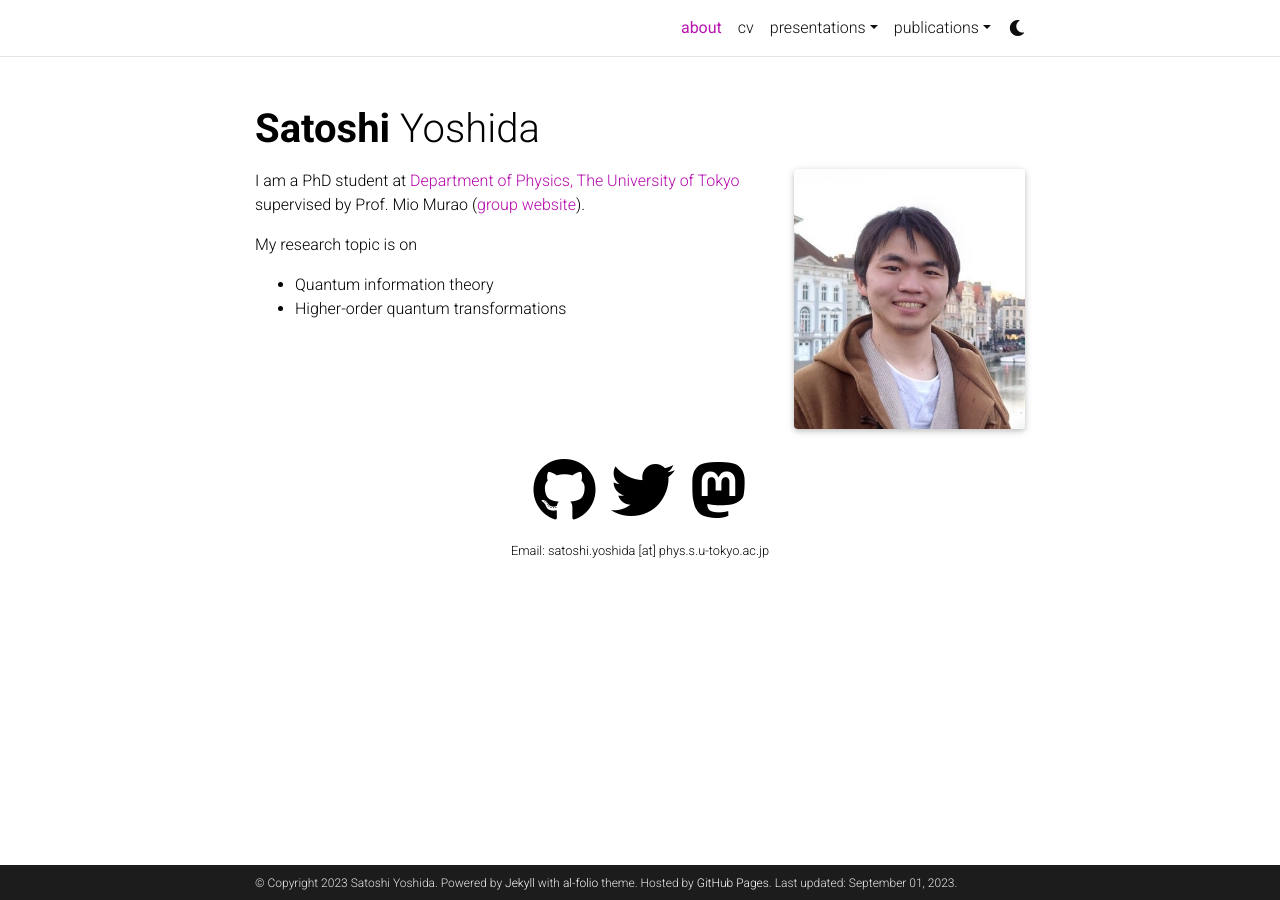
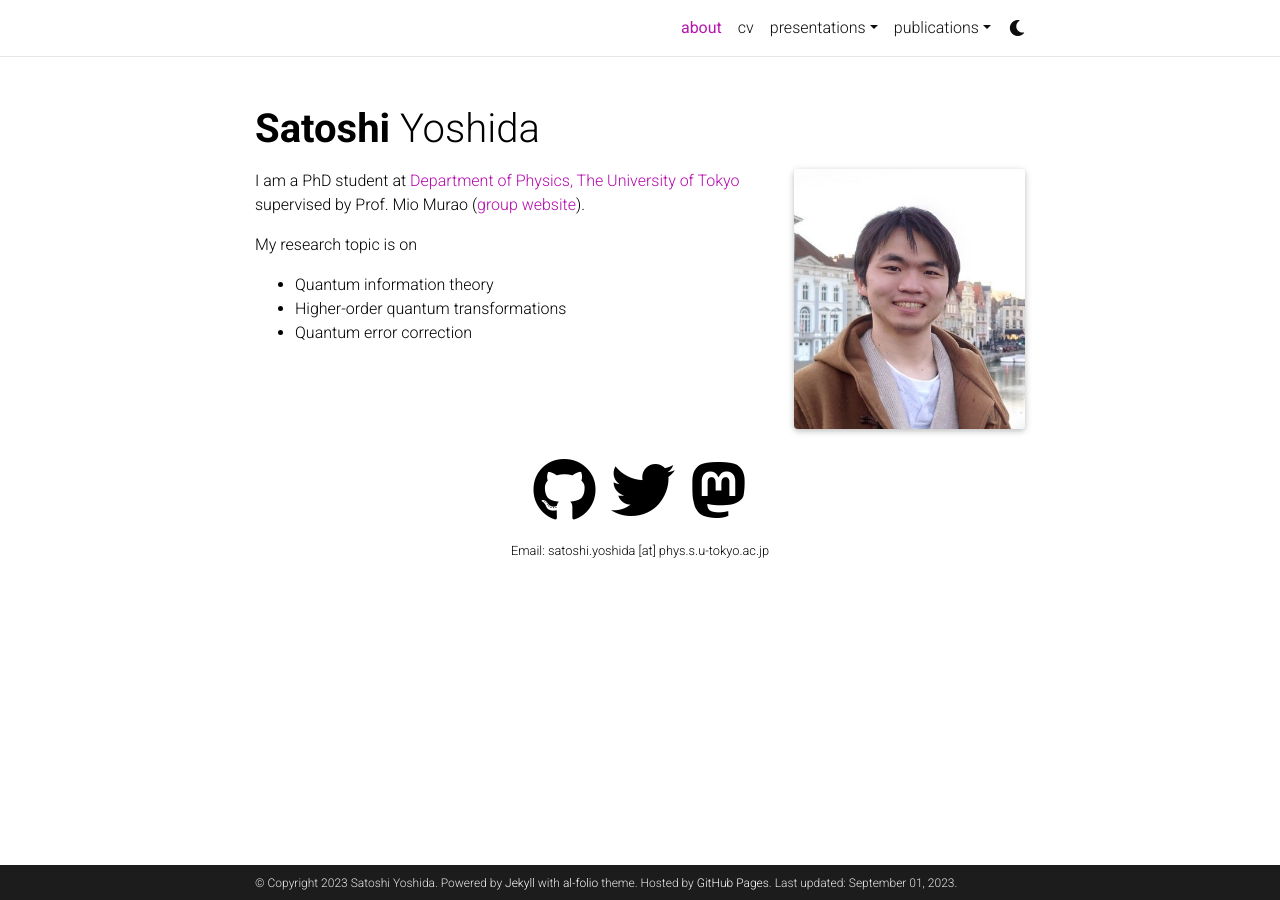
Before and after one commit to sy3104/sy3104.github.io, a Jekyll site: the page built from _pages/about.md, in a window 1280 px wide. Built offline with Jekyll 4.4.1, drawn with Linux system fonts in a browser that asks for light colours; full-size pictures stand in for the smaller copies a plugin makes; comment, search, counter and statistics services are not loaded; a style sheet for code colours, icons or effects is not loaded.

Commit message:
Update about.md

```diff
--- a/_pages/about.md
+++ b/_pages/about.md
@@ -20,3 +20,4 @@ I am a PhD student at [Department of Physics, The University of Tokyo](https://w
 My research topic is on
 - Quantum information theory
 - Higher-order quantum transformations
+- Quantum error correction
```
